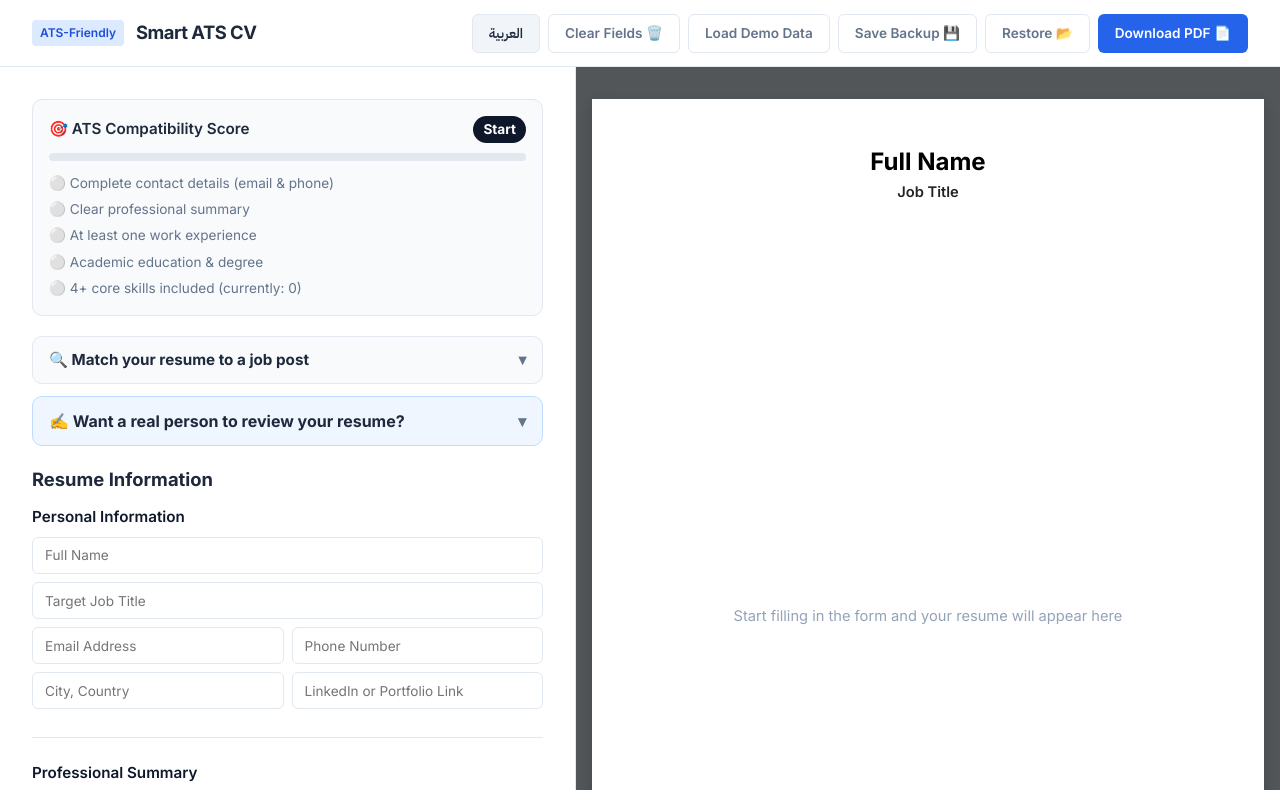
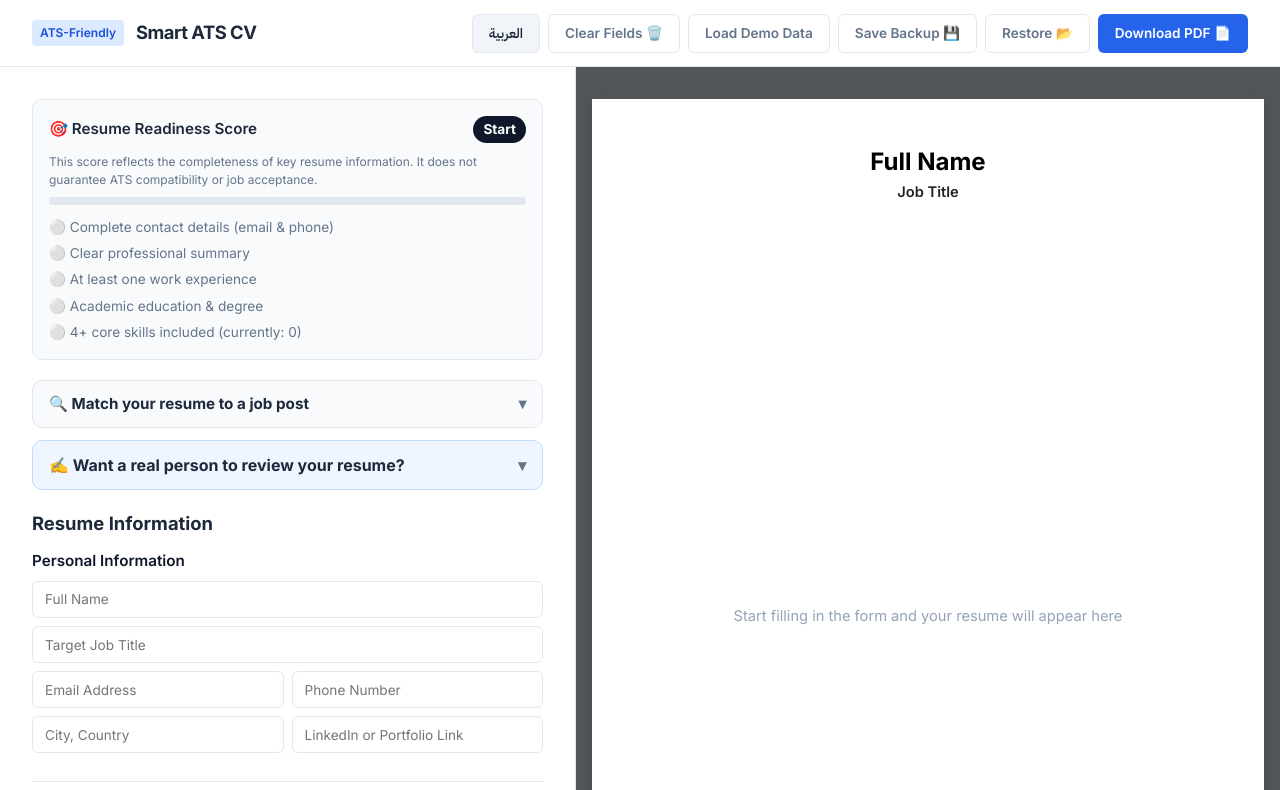
Before and after one commit to Romytha1/ats-resume-builder, a website with bundled scripts: page index.html in a window 1280 px wide. Both pictures are taken after a click on the button "English". Shown: the top 790 px of the page. Built offline with nearby package versions, Linux system fonts and the light colour scheme.

Commit message:
Improve resume readiness score labels

```diff
--- a/index.html
+++ b/index.html
@@ -77,14 +77,19 @@
     <!-- لوحة إدخال البيانات -->
     <section class="form-section no-print">
       <div class="section-title">
-        <!-- شريط مقياس توافق الـ ATS -->
+        <!-- مؤشر جاهزية السيرة الذاتية -->
         <div class="ats-meter-card">
-          <div class="ats-meter-header">
-<span class="ats-meter-title" id="lblAtsScoreTitle">🎯 نسبة توافق السيرة مع أنظمة ATS</span>
-            <span id="atsScoreText" class="ats-score-badge">0%</span>
-          </div>
-          <div class="ats-progress-bar">
-            <div id="atsProgressFill" class="ats-progress-fill" style="width: 0%;"></div>
+<div class="ats-meter-header">
+  <span class="ats-meter-title" id="lblAtsScoreTitle">🎯 مؤشر جاهزية السيرة الذاتية</span>
+  <span id="atsScoreText" class="ats-score-badge">0%</span>
+</div>
+
+<p id="atsScoreNote" style="font-size: 12px; color: #64748b; margin: 8px 0;">
+  مؤشر إرشادي يعتمد على اكتمال المعلومات الأساسية، ولا يضمن اجتياز أنظمة ATS أو القبول الوظيفي.
+</p>
+
+<div class="ats-progress-bar">
+              <div id="atsProgressFill" class="ats-progress-fill" style="width: 0%;"></div>
           </div>
           <ul class="ats-checklist" id="atsChecklist">
             <li id="chk-contact" class="pending">⚪ بيانات التواصل كاملة (بريد وهاتف)</li>
--- a/script.js
+++ b/script.js
@@ -687,8 +687,14 @@ function applyLanguage(lang) {
     if (addEduBtn) addEduBtn.textContent = t.addEdu;
 
     const atsTitleEl = document.getElementById('lblAtsScoreTitle');
-    if (atsTitleEl) atsTitleEl.textContent = currentLang === 'ar' ? '🎯 نسبة توافق السيرة مع أنظمة ATS' : '🎯 ATS Compatibility Score';
+if (atsTitleEl) atsTitleEl.textContent = currentLang === 'ar' ? '🎯 مؤشر جاهزية السيرة الذاتية' : '🎯 Resume Readiness Score';
+const atsNoteEl = document.getElementById('atsScoreNote');
 
+if (atsNoteEl) {
+  atsNoteEl.textContent = currentLang === 'ar'
+    ? 'مؤشر إرشادي يعتمد على اكتمال المعلومات الأساسية، ولا يضمن اجتياز أنظمة ATS أو القبول الوظيفي.'
+    : 'This score reflects the completeness of key resume information. It does not guarantee ATS compatibility or job acceptance.';
+}
     const formTitleEl = document.getElementById('formTitle');
     const formSubEl = document.getElementById('formSub');
     const lblPersonalEl = document.getElementById('lblPersonalInfo');
```
